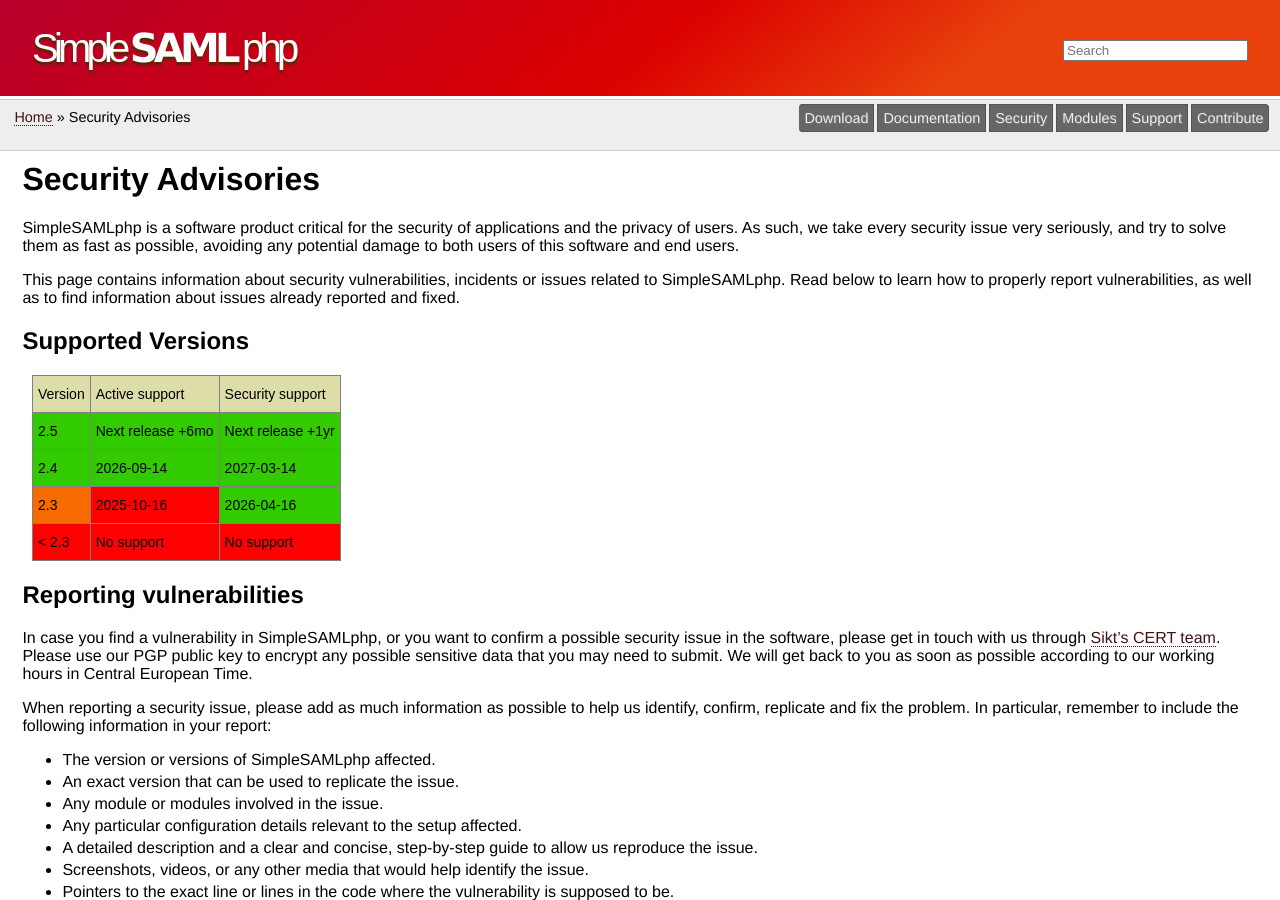
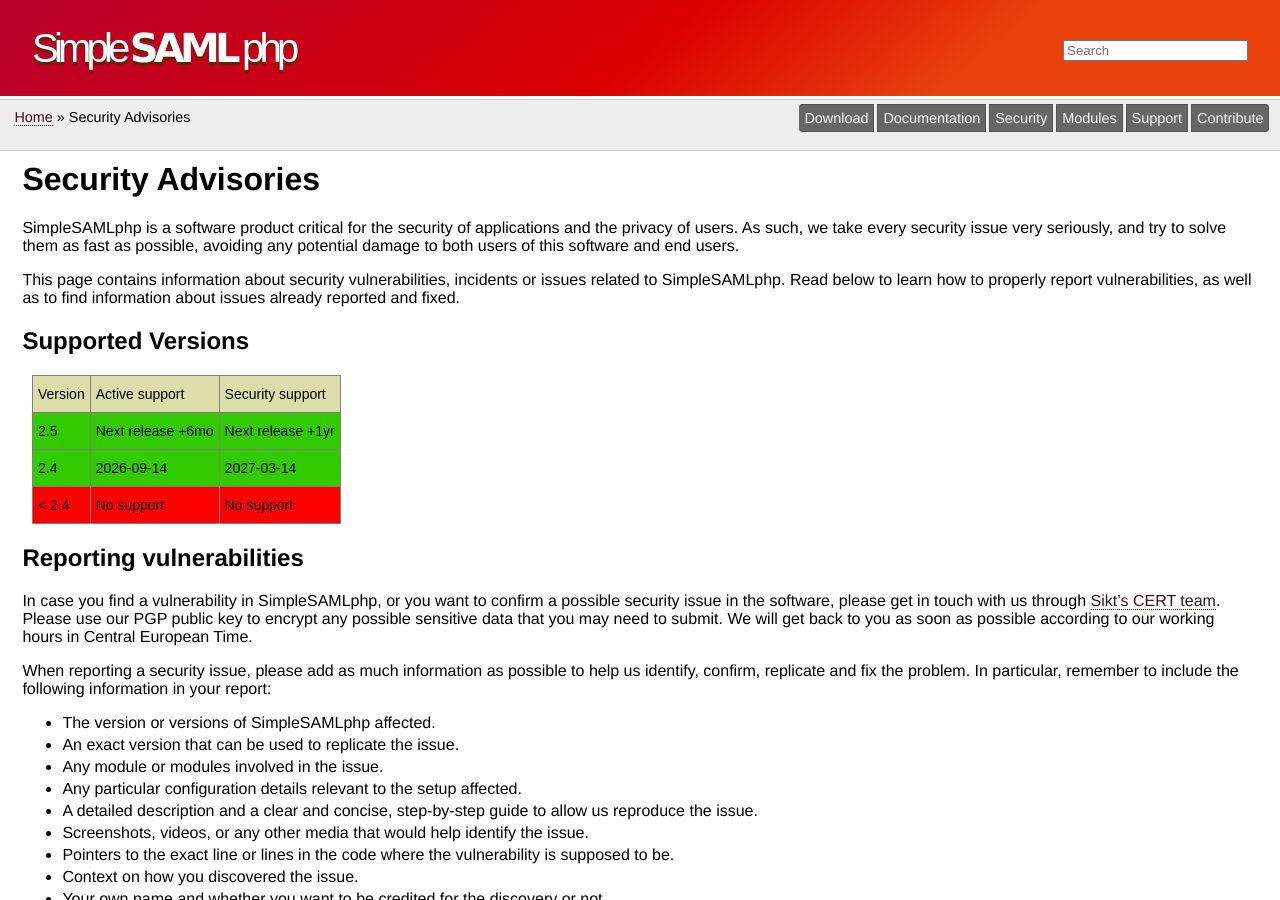
Before and after one commit to simplesamlphp/simplesamlphp.github.io, a Jekyll site: the page built from security/index.md, in a window 1280 px wide and 900 px high. Built offline with Jekyll 4.4.1, drawn with Linux system fonts in a browser that asks for light colours.

Commit message:
2.3 is no longer supported

```diff
--- a/security/index.md
+++ b/security/index.md
@@ -33,12 +33,7 @@
     <td class="tg-d52n">2027-03-14</td>
   </tr>
   <tr>
-    <td class="tg-3wb8">2.3</td>
-    <td class="tg-tw5s">2025-10-16</td>
-    <td class="tg-d52n">2026-04-16</td>
-  </tr>
-  <tr>
-    <td class="tg-tw5s">&lt; 2.3</td>
+    <td class="tg-tw5s">&lt; 2.4</td>
     <td class="tg-tw5s">No support</td>
     <td class="tg-tw5s">No support</td>
   </tr>
```
